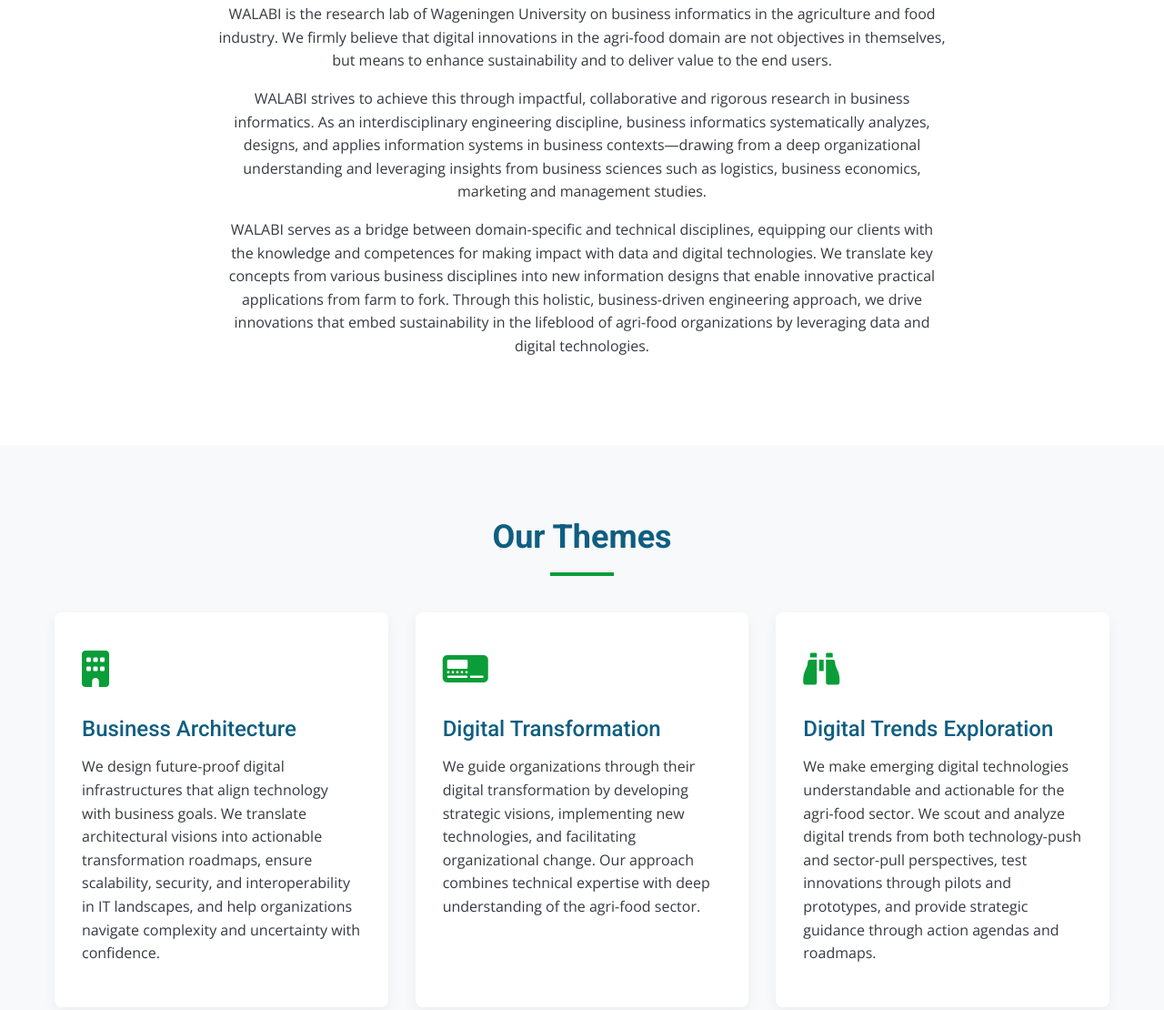
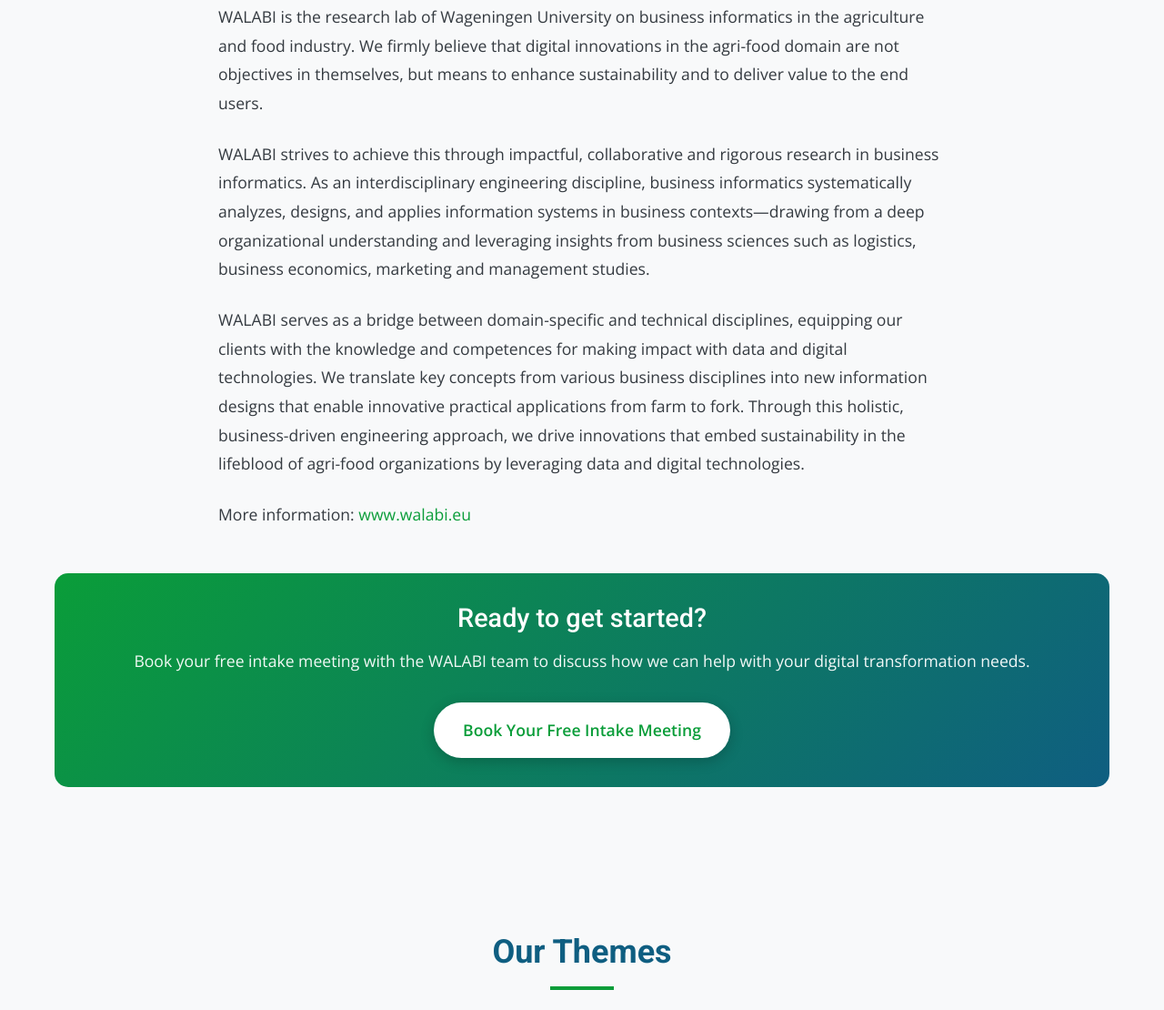
Before and after one commit to TeamWalabi/website, a plain HTML site: page index.html in a window 1280 px wide. Shown: the part 845-1955 px from the top of the page at 91% size. Drawn offline with nearby package versions, Linux system fonts and the light colour scheme.

Commit message:
made bookings module button

```diff
--- a/index.html
+++ b/index.html
@@ -36,11 +36,26 @@
                         <p>WALABI is the research lab of Wageningen University on business informatics in the agriculture and food industry. We firmly believe that digital innovations in the agri-food domain are not objectives in themselves, but means to enhance sustainability and to deliver value to the end users.</p>
                         <p>WALABI strives to achieve this through impactful, collaborative and rigorous research in business informatics. As an interdisciplinary engineering discipline, business informatics systematically analyzes, designs, and applies information systems in business contexts—drawing from a deep organizational understanding and leveraging insights from business sciences such as logistics, business economics, marketing and management studies.</p>
                         <p>WALABI serves as a bridge between domain-specific and technical disciplines, equipping our clients with the knowledge and competences for making impact with data and digital technologies. We translate key concepts from various business disciplines into new information designs that enable innovative practical applications from farm to fork. Through this holistic, business-driven engineering approach, we drive innovations that embed sustainability in the lifeblood of agri-food organizations by leveraging data and digital technologies.</p>
+                        <p>More information: <a href="https://www.walabi.eu" target="_blank">www.walabi.eu</a></p>
                     </div>
                     <div class="about-text hidden" id="about-text-nl">
                         <p>WALABI is het onderzoekslaboratorium van Wageningen Universiteit op het gebied van bedrijfsinformatica in de landbouw- en voedselindustrie. Wij zijn ervan overtuigd dat digitale innovaties in het agri-food domein geen doelen op zich zijn, maar middelen om duurzaamheid te verbeteren en waarde te leveren aan de eindgebruikers.</p>
                         <p>WALABI streeft ernaar dit te bereiken door impactvol, samenwerkend en rigoureus onderzoek in bedrijfsinformatica. Als interdisciplinaire technische discipline analyseert, ontwerpt en past bedrijfsinformatica systematisch informatiesystemen toe in bedrijfscontexten - vanuit een diep organisatorisch begrip en gebruikmakend van inzichten uit bedrijfswetenschappen zoals logistiek, bedrijfseconomie, marketing en managementstudies.</p>
                         <p>WALABI fungeert als een brug tussen domeinspecifieke en technische disciplines, en rust onze klanten uit met de kennis en competenties om impact te maken met data en digitale technologieën. We vertalen sleutelconcepten uit verschillende bedrijfsdisciplines naar nieuwe informatieontwerpen die innovatieve praktische toepassingen mogelijk maken van boer tot bord. Door deze holistische, bedrijfsgerichte technische benadering, stimuleren we innovaties die duurzaamheid verankeren in de levensader van agri-food organisaties door gebruik te maken van data en digitale technologieën.</p>
+                        <p>Meer informatie: <a href="https://www.walabi.eu" target="_blank">www.walabi.eu</a></p>
+                    </div>
+                </div>
+
+                <div class="booking-section">
+                    <div class="booking-content" id="booking-content-en">
+                        <h3>Ready to get started?</h3>
+                        <p>Book your free intake meeting with the WALABI team to discuss how we can help with your digital transformation needs.</p>
+                        <a href="https://outlook.office.com/book/WalabiIntake@wageningenur4.onmicrosoft.com/s/rhyxgdQc5UuhMlm9A3z4kg2" target="_blank" class="booking-btn">Book Your Free Intake Meeting</a>
+                    </div>
+                    <div class="booking-content hidden" id="booking-content-nl">
+                        <h3>Klaar om te beginnen?</h3>
+                        <p>Boek uw gratis intake gesprek met team WALABI om te bespreken hoe we kunnen helpen met uw digitale transformatie behoeften.</p>
+                        <a href="https://outlook.office.com/book/WalabiIntake@wageningenur4.onmicrosoft.com/s/rhyxgdQc5UuhMlm9A3z4kg2" target="_blank" class="booking-btn">Boek uw gratis intake gesprek</a>
                     </div>
                 </div>
             </div>
--- a/styles.css
+++ b/styles.css
@@ -272,19 +272,87 @@
 
 /* About Section */
 .about {
-    padding: 80px 0;
-    background-color: var(--white);
+    padding: 5rem 0;
+    background-color: var(--light-gray);
 }
 
 .about-content {
-    display: flex;
-    flex-direction: column;
-    align-items: center;
+    max-width: 800px;
+    margin: 0 auto;
 }
 
-.about-text {
-    max-width: 800px;
+.about-text p {
+    margin-bottom: 1.5rem;
+    font-size: 1.1rem;
+    line-height: 1.8;
+}
+
+/* Booking Section */
+.booking-section {
+    margin-top: 3rem;
+    padding: 2rem;
+    background: linear-gradient(135deg, var(--primary-green), var(--secondary-blue));
+    border-radius: 15px;
     text-align: center;
+    color: var(--white);
+}
+
+.booking-content h3 {
+    color: var(--white);
+    margin-bottom: 1rem;
+    font-size: 1.8rem;
+}
+
+.booking-content p {
+    color: var(--white);
+    margin-bottom: 2rem;
+    font-size: 1.1rem;
+    opacity: 0.95;
+}
+
+.booking-btn {
+    display: inline-block;
+    background-color: var(--white);
+    color: var(--primary-green);
+    padding: 1rem 2rem;
+    border-radius: 50px;
+    font-weight: 600;
+    font-size: 1.1rem;
+    text-decoration: none;
+    transition: all var(--transition-speed);
+    box-shadow: 0 4px 15px rgba(0, 0, 0, 0.2);
+}
+
+.booking-btn:hover {
+    background-color: var(--light-gray);
+    color: var(--secondary-blue);
+    transform: translateY(-2px);
+    box-shadow: 0 6px 20px rgba(0, 0, 0, 0.3);
+}
+
+.booking-btn:active {
+    transform: translateY(0);
+}
+
+/* Responsive adjustments for booking section */
+@media (max-width: 768px) {
+    .booking-section {
+        margin: 2rem 1rem 0;
+        padding: 1.5rem;
+    }
+
+    .booking-content h3 {
+        font-size: 1.5rem;
+    }
+
+    .booking-content p {
+        font-size: 1rem;
+    }
+
+    .booking-btn {
+        padding: 0.8rem 1.5rem;
+        font-size: 1rem;
+    }
 }
 
 /* Themes Section */
```
